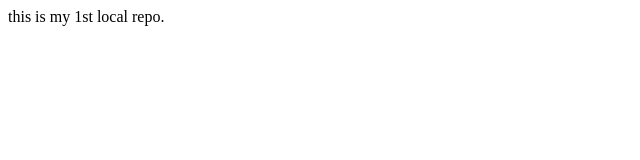
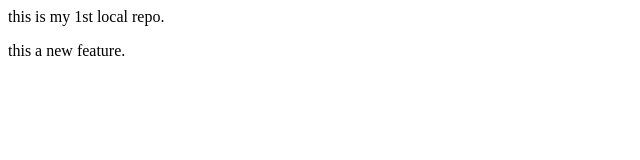
Before and after one commit to Cider8/REPO, a plain HTML site: page index.html in a window 1280 px wide. Shown: the whole page, without its empty margins (0-640 px from the left). Drawn offline with Linux system fonts and the light colour scheme.

Commit message:
add new feature

```diff
--- a/index.html
+++ b/index.html
@@ -1 +1,2 @@
 <p>this is my 1st local repo.</p>
+<p>this a new feature.</p>
```
